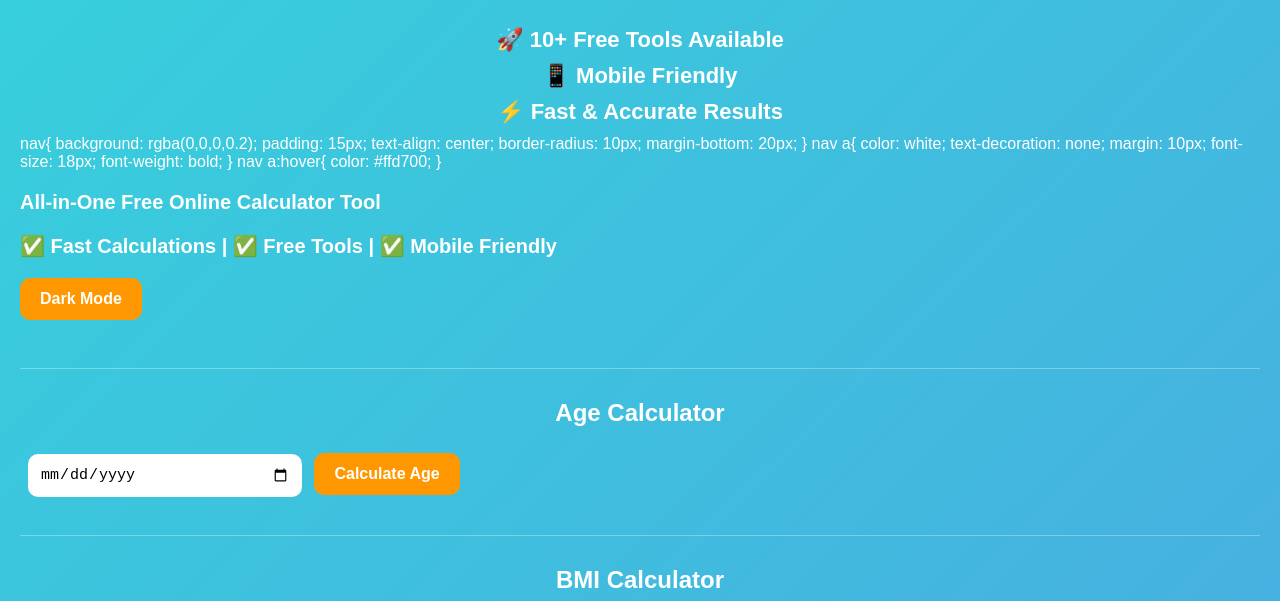
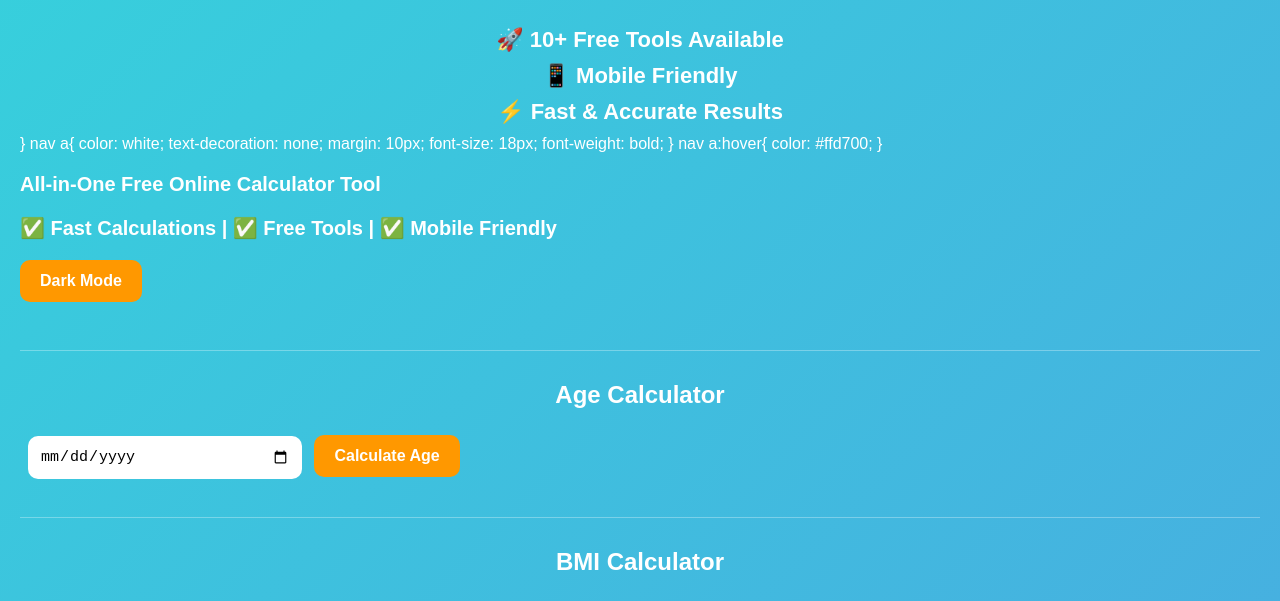
Before and after one commit to smartcalchub-official/smartcalchub, a plain HTML site: page index.html in a window 1280 px wide. Shown: the part 136-737 px from the top of the page. Drawn offline with Linux system fonts and the light colour scheme.

Commit message:
Update index.html

```diff
--- a/index.html
+++ b/index.html
@@ -25,12 +25,7 @@
 <h3>📱 Mobile Friendly</h3>
 
 <h3>⚡ Fast & Accurate Results</h3>
-    nav{
-    background: rgba(0,0,0,0.2);
-    padding: 15px;
-    text-align: center;
-    border-radius: 10px;
-    margin-bottom: 20px;
+
 }
 
 nav a{
```
